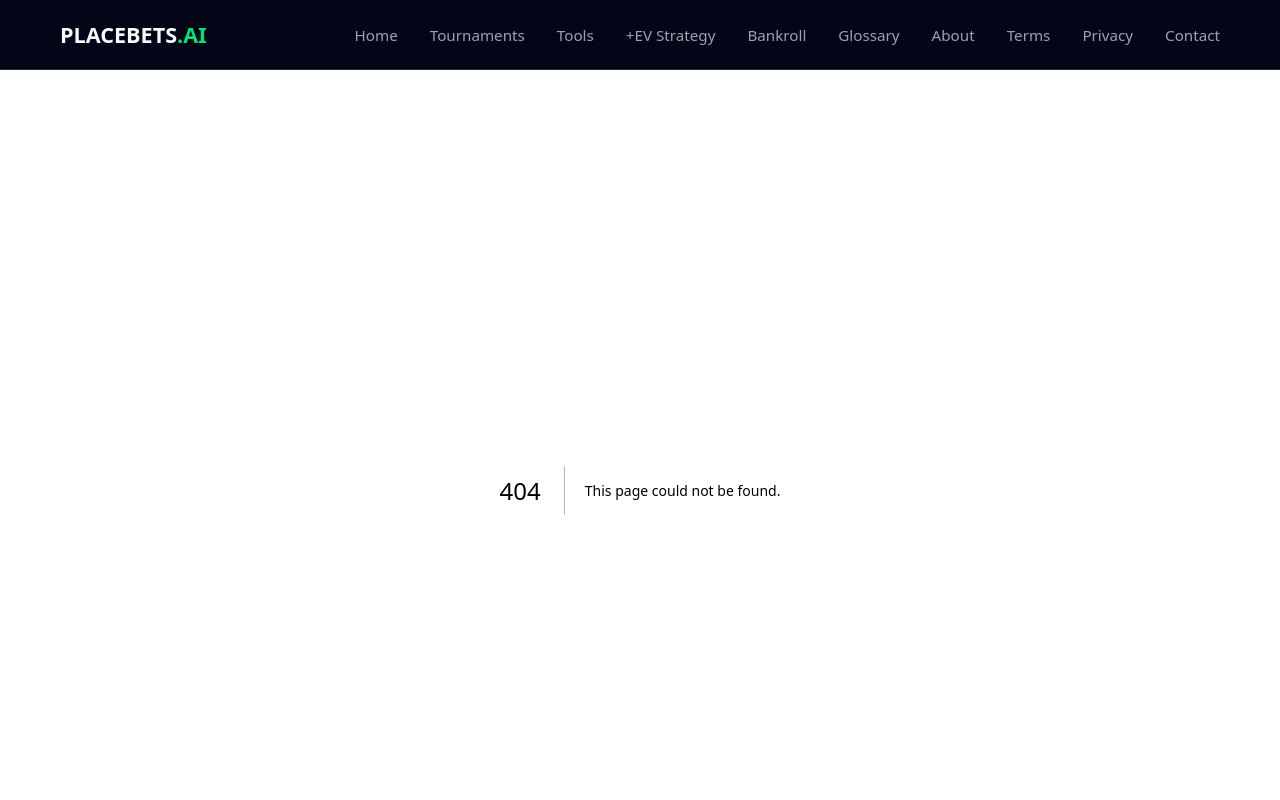
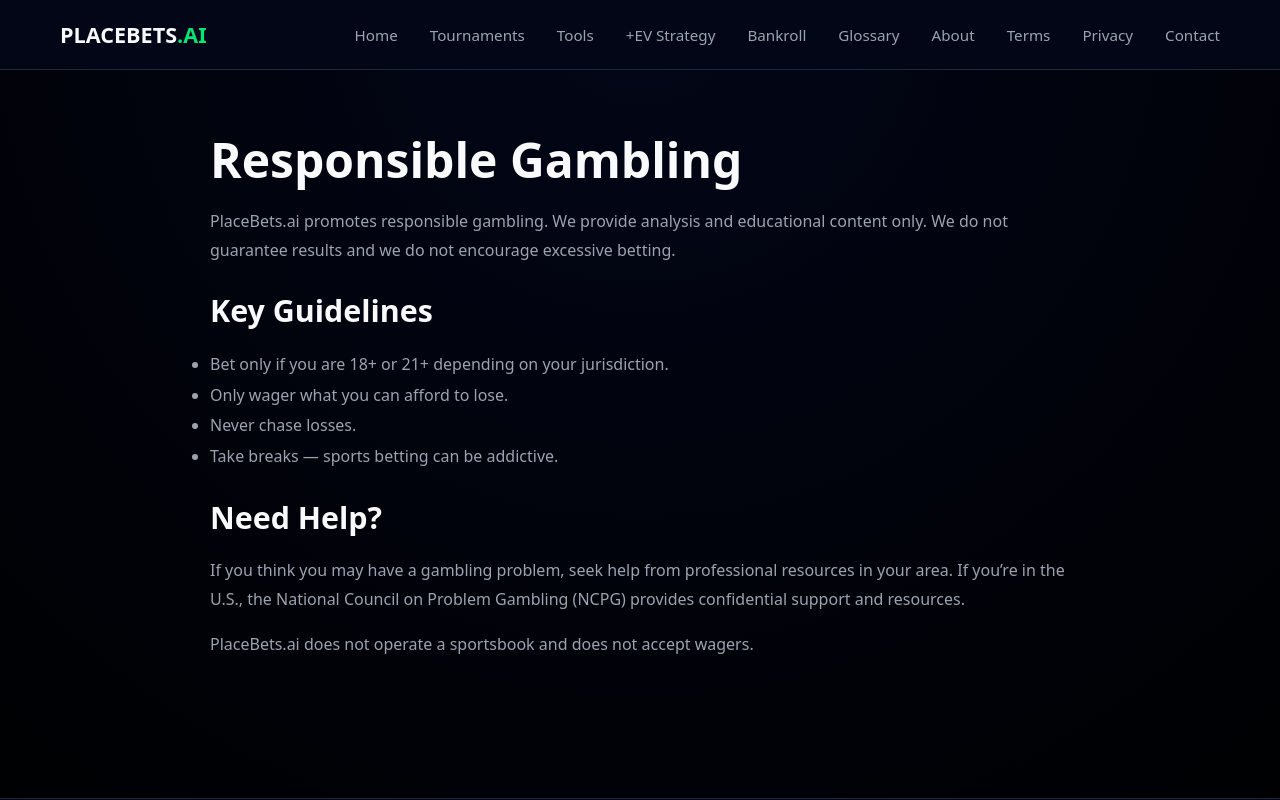
Before and after one commit to placebetsai/Placebetsai, a Next.js app: page /responsible-gambling in a window 1280 px wide. Before the commit this address had no page. Shown: the top 800 px of the page. Built offline with nearby package versions, Linux system fonts and the light colour scheme.

Commit message:
Create Responsible Gambling information page
This page provides information on responsible gambling practices, guidelines, and resources for help.

```diff
--- /dev/null
+++ b/app/responsible-gambling/page.js
@@ -0,0 +1,37 @@
+export const metadata = {
+  title: "Responsible Gambling | PlaceBets.ai",
+  description:
+    "Responsible gambling information and resources. PlaceBets.ai provides analysis and educational content only.",
+};
+
+export default function ResponsibleGamblingPage() {
+  return (
+    <main style={{ maxWidth: 900, margin: "0 auto", padding: "44px 20px" }}>
+      <h1>Responsible Gambling</h1>
+
+      <p style={{ color: "#9ca3af", lineHeight: 1.8 }}>
+        PlaceBets.ai promotes responsible gambling. We provide analysis and educational content
+        only. We do not guarantee results and we do not encourage excessive betting.
+      </p>
+
+      <h2 style={{ marginTop: 26 }}>Key Guidelines</h2>
+      <ul style={{ color: "#9ca3af", lineHeight: 1.9 }}>
+        <li>Bet only if you are 18+ or 21+ depending on your jurisdiction.</li>
+        <li>Only wager what you can afford to lose.</li>
+        <li>Never chase losses.</li>
+        <li>Take breaks — sports betting can be addictive.</li>
+      </ul>
+
+      <h2 style={{ marginTop: 26 }}>Need Help?</h2>
+      <p style={{ color: "#9ca3af", lineHeight: 1.8 }}>
+        If you think you may have a gambling problem, seek help from professional resources in your
+        area. If you’re in the U.S., the National Council on Problem Gambling (NCPG) provides
+        confidential support and resources.
+      </p>
+
+      <p style={{ color: "#9ca3af", lineHeight: 1.8 }}>
+        PlaceBets.ai does not operate a sportsbook and does not accept wagers.
+      </p>
+    </main>
+  );
+}
```
